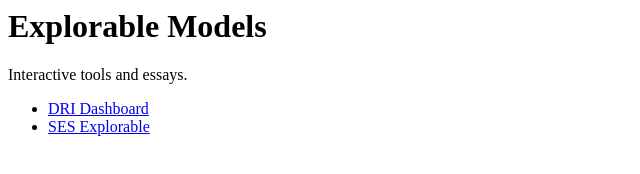
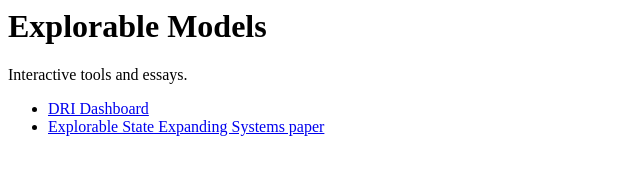
Before and after one commit to michaelcostolo/michaelcostolo.github.io, a plain HTML site: page index.html in a window 1280 px wide. Shown: the whole page, without its empty margins (0-640 px from the left). Drawn offline with Linux system fonts and the light colour scheme.

Commit message:
Update index.html

```diff
--- a/index.html
+++ b/index.html
@@ -3,5 +3,5 @@
 
 <ul>
   <li><a href="/DRI-dashboard/">DRI Dashboard</a></li>
-  <li><a href="/ses-explorable/">SES Explorable</a></li>
+  <li><a href="/ses-explorable/">Explorable State Expanding Systems paper</a></li>
 </ul>
```
